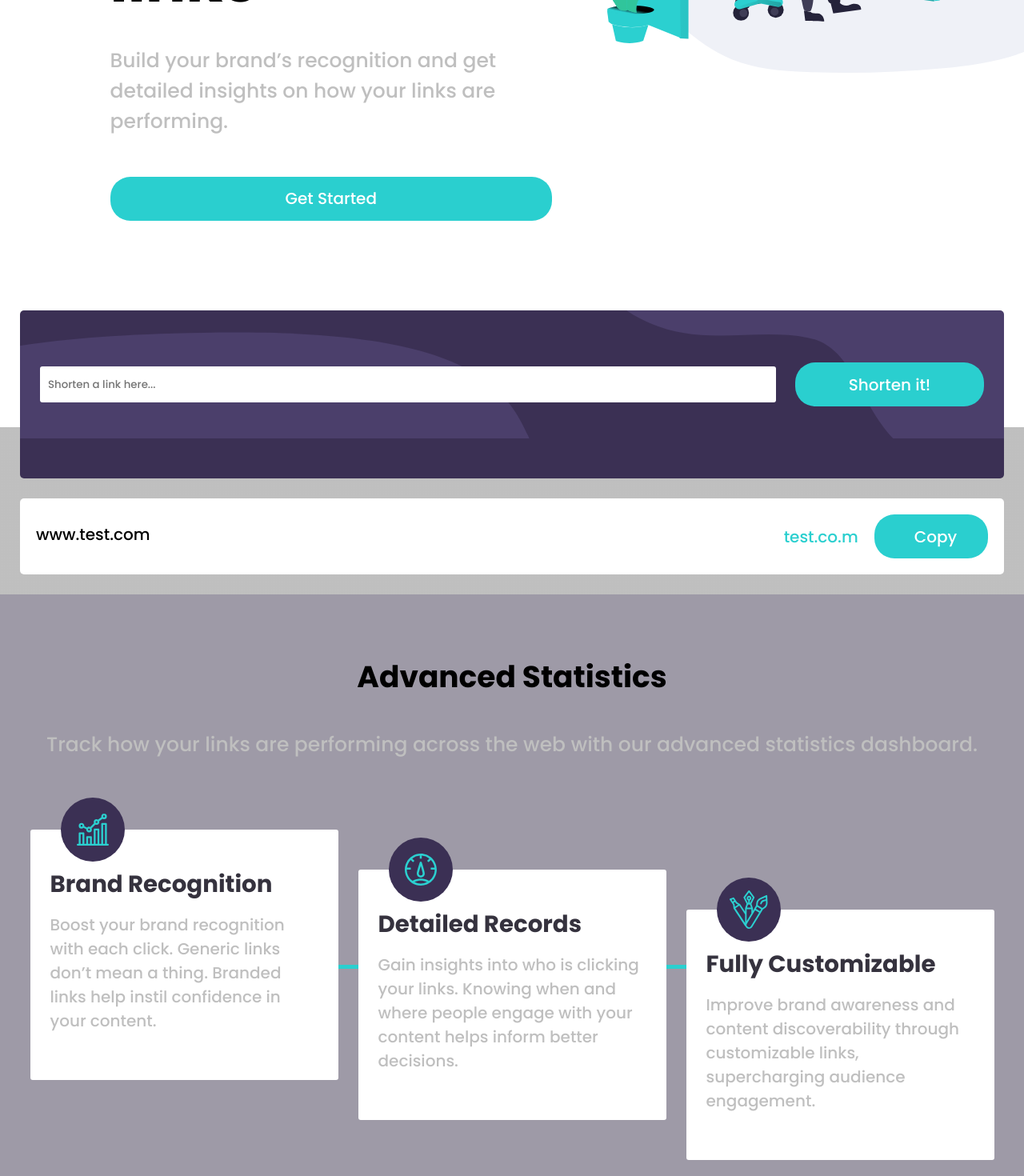
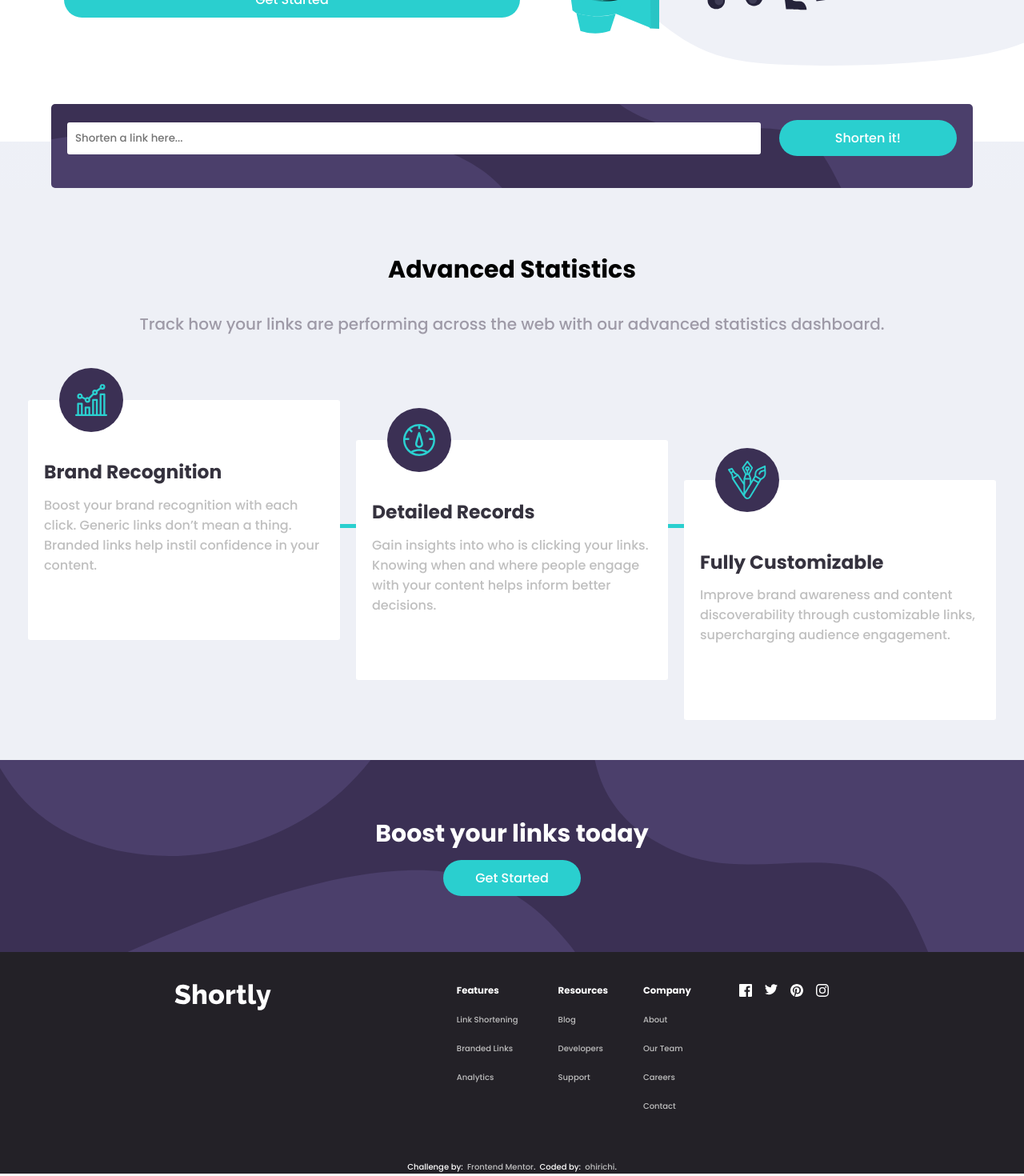
Before and after one commit to ohirichi/shortly, a Next.js app: page / in a window 1280 px wide. Shown: the part 600-2070 px from the top of the page at 80% size. Built offline with nearby package versions, Linux system fonts and the light colour scheme.

Commit message:
added api call and save and read from local storage

```diff
--- a/components/Button.js
+++ b/components/Button.js
@@ -27,9 +27,6 @@ export default function Button(props){
                     text-align:center;
                 }
 
-                a:hover, button:hover{
-                    background:hsl(180, 59%, 75%);
-                }
 
                 button:focus {
                     outline:0;
@@ -39,10 +36,21 @@ export default function Button(props){
                 .clicked{
                     background:hsl(257, 27%, 26%);
                 }
+
+
                 a{
                     text-decoration:none;
                     color:white;
                 }
+
+                a:hover, button:hover{
+                    background:hsl(180, 59%, 75%);
+                }
+
+                a:hover.clicked, button:hover.clicked {
+                    background:hsl(257, 27%, 26%);
+                }
+
 
             `}
 
--- a/components/Card.js
+++ b/components/Card.js
@@ -59,7 +59,7 @@ export default function Card (props){
                 }
             }
 
-            @media only screen and (min-width:1000px){
+            @media only screen and (min-width:1200px){
                 .badge{
                     left: 10%;
                 }
--- a/components/Footer.js
+++ b/components/Footer.js
@@ -40,14 +40,43 @@ export default function Footer(props){
                 </div>
                 <div className="social">
                     <div className="social-container">
-                        <a href="#"><img src="/images/icon-facebook.svg" /></a>
-                        <a href="#"><img src="/images/icon-twitter.svg" /></a>
-                        <a href="#"><img src="/images/icon-pinterest.svg" /></a>
-                        <a href="#"><img src="/images/icon-instagram.svg" /></a>
+                        <a href="#">
+                            <svg xmlns="http://www.w3.org/2000/svg" width="24" height="24" viewBox="0 0 24 24">
+                                <path className="social-icon" fill="#FFF" d="M22.675 0H1.325C.593 0 0 .593 0 1.325v21.351C0 23.407.593 24 1.325 24H12.82v-9.294H9.692v-3.622h3.128V8.413c0-3.1 1.893-4.788 4.659-4.788 1.325 0 2.463.099 2.795.143v3.24l-1.918.001c-1.504 0-1.795.715-1.795 1.763v2.313h3.587l-.467 3.622h-3.12V24h6.116c.73 0 1.323-.593 1.323-1.325V1.325C24 .593 23.407 0 22.675 0z"/>
+                            </svg>
+                        </a>
+                        <a href="#">
+                            <svg xmlns="http://www.w3.org/2000/svg" width="24" height="20" viewBox="0 0 24 24">
+                                <path className="social-icon" fill="#FFF" d="M24 2.557a9.83 9.83 0 01-2.828.775A4.932 4.932 0 0023.337.608a9.864 9.864 0 01-3.127 1.195A4.916 4.916 0 0016.616.248c-3.179 0-5.515 2.966-4.797 6.045A13.978 13.978 0 011.671 1.149a4.93 4.93 0 001.523 6.574 4.903 4.903 0 01-2.229-.616c-.054 2.281 1.581 4.415 3.949 4.89a4.935 4.935 0 01-2.224.084 4.928 4.928 0 004.6 3.419A9.9 9.9 0 010 17.54a13.94 13.94 0 007.548 2.212c9.142 0 14.307-7.721 13.995-14.646A10.025 10.025 0 0024 2.557z"/>
+                            </svg>
+                        </a>
+                        <a href="#">
+                            <svg xmlns="http://www.w3.org/2000/svg" width="24" height="24" viewBox="0 0 24 24">
+                                <path className="social-icon" fill="#FFF" d="M12 0C5.373 0 0 5.372 0 12c0 5.084 3.163 9.426 7.627 11.174-.105-.949-.2-2.405.042-3.441.218-.937 1.407-5.965 1.407-5.965s-.359-.719-.359-1.782c0-1.668.967-2.914 2.171-2.914 1.023 0 1.518.769 1.518 1.69 0 1.029-.655 2.568-.994 3.995-.283 1.194.599 2.169 1.777 2.169 2.133 0 3.772-2.249 3.772-5.495 0-2.873-2.064-4.882-5.012-4.882-3.414 0-5.418 2.561-5.418 5.207 0 1.031.397 2.138.893 2.738a.36.36 0 01.083.345l-.333 1.36c-.053.22-.174.267-.402.161-1.499-.698-2.436-2.889-2.436-4.649 0-3.785 2.75-7.262 7.929-7.262 4.163 0 7.398 2.967 7.398 6.931 0 4.136-2.607 7.464-6.227 7.464-1.216 0-2.359-.631-2.75-1.378l-.748 2.853c-.271 1.043-1.002 2.35-1.492 3.146C9.57 23.812 10.763 24 12 24c6.627 0 12-5.373 12-12 0-6.628-5.373-12-12-12z"/>
+                            </svg>
+                        </a>
+                        <a href="#">
+                            <svg xmlns="http://www.w3.org/2000/svg" width="24" height="24" viewBox="0 0 24 24">
+                                <path className="social-icon" fill="#FFF" d="M12 2.163c3.204 0 3.584.012 4.85.07 3.252.148 4.771 1.691 4.919 4.919.058 1.265.069 1.645.069 4.849 0 3.205-.012 3.584-.069 4.849-.149 3.225-1.664 4.771-4.919 4.919-1.266.058-1.644.07-4.85.07-3.204 0-3.584-.012-4.849-.07-3.26-.149-4.771-1.699-4.919-4.92-.058-1.265-.07-1.644-.07-4.849 0-3.204.013-3.583.07-4.849.149-3.227 1.664-4.771 4.919-4.919 1.266-.057 1.645-.069 4.849-.069zM12 0C8.741 0 8.333.014 7.053.072 2.695.272.273 2.69.073 7.052.014 8.333 0 8.741 0 12c0 3.259.014 3.668.072 4.948.2 4.358 2.618 6.78 6.98 6.98C8.333 23.986 8.741 24 12 24c3.259 0 3.668-.014 4.948-.072 4.354-.2 6.782-2.618 6.979-6.98.059-1.28.073-1.689.073-4.948 0-3.259-.014-3.667-.072-4.947-.196-4.354-2.617-6.78-6.979-6.98C15.668.014 15.259 0 12 0zm0 5.838a6.162 6.162 0 100 12.324 6.162 6.162 0 000-12.324zM12 16a4 4 0 110-8 4 4 0 010 8zm6.406-11.845a1.44 1.44 0 100 2.881 1.44 1.44 0 000-2.881z"/>
+                            </svg>
+                        </a>
                     </div>
                 </div>
             </footer>
+            <div className="attribution">
+            Challenge by:&nbsp;  <a href="https://www.frontendmentor.io?ref=challenge" target="_blank">Frontend Mentor</a>.
+     &nbsp;Coded by:&nbsp;  <a href="https://github.com/ohirichi">ohirichi</a>.
+            </div>
             <style jsx>{`
+                .attribution {
+                    width:100vw;
+                    background-color: hsl(260, 8%, 14%);
+                    text-align:center;
+                    color:white;
+                    font-weight:500;
+                    font-size:.5rem;
+
+                }
                 footer{
                     max-width:100%;
                     background-color:hsl(260, 8%, 14%);
@@ -92,6 +121,9 @@ export default function Footer(props){
                 a:hover{
                     color:hsl(180, 59%, 75%);
                 }
+                img:hover{
+                    background-color:hsl(180, 59%, 75%);
+                }
 
                 .social-container{
                     display:flex;
@@ -99,10 +131,16 @@ export default function Footer(props){
                     justify-content:space-between;
                 }
 
-                .social img{
-                    margin: .8em;
+                .social svg{
+                    viewBox: 0 0 .8rem .8rem;
                     width: .8rem;
+                    height: .8rem;
                     max-width:24px;
+                    margin-right: .8rem;
+                }
+
+                svg:hover .social-icon{
+                    fill: hsl(180, 59%, 75%)
                 }
 
                 @media only screen and (min-width:650px){
--- a/components/Info.js
+++ b/components/Info.js
@@ -27,7 +27,7 @@ export default function Info(props){
             </div>
             <style jsx>{`
                 .container{
-                    background-color: hsl(257, 7%, 63%);
+                    background-color: hsl(225, 33%, 95%);
                     display:flex;
                     flex-direction:column;
                     justify-content:center;
@@ -73,7 +73,7 @@ export default function Info(props){
                     margin-bottom: 1em;
                 }
 
-                @media only screen and (min-width: 1000px){
+                @media only screen and (min-width: 1200px){
                     .card-container{
                         flex-direction: row;
                         padding-bottom: 3em;
--- a/components/LinkCard.js
+++ b/components/LinkCard.js
@@ -14,7 +14,7 @@ export default function LinkCard(props){
     return(
         <div>
             <div className="card">
-                <p className="initial">{initial}</p>
+                <p className="initial" title={initial}>{initial.substring(0,25)+"..."}</p>
                 <div>
                     <input className="result" ref={textEl} readOnly value={result}/>
                     <div className="button-container">
--- a/components/Navbar.js
+++ b/components/Navbar.js
@@ -41,6 +41,7 @@ export default function Navbar(props){
                     align-items:center;
                     position:relative;
                     padding-top:1em;
+                    padding: 1em;
 
                 }
                 .logo{
@@ -88,13 +89,22 @@ export default function Navbar(props){
                 }
 
                 ul li {
-                    margin: 1.5rem 1rem;
+                    margin: 2em .5em;
                 }
                 a {
                     color:white;
                     text-decoration:none;
                 }
-                @media only screen and (min-width: 650px){
+
+                a:hover{
+                    color: black;
+                }
+                @media only screen and (min-width: 700px){
+                    nav{
+                        padding: 2em;
+
+
+                    }
 
                     .burger {
                         display: none;
--- a/components/Shortener.js
+++ b/components/Shortener.js
@@ -4,27 +4,78 @@ import Button from "./Button"
 import LinkCard from "./LinkCard"
 
 export default function Shortener(props){
-    const [error, setError] = useState("")
-    const [link, setLink] = useState("")
+    const [state, setState] = useState({
+        error:"",
+        link:"",
+        previousResults:{}
+    })
+    useEffect(()=>{
+        let localStorage = window.localStorage;
+        let results = localStorage.getItem("pastLinks")
+        if(results){
+            let resultsObj = JSON.parse(results)
+            let len = Object.keys(resultsObj).length
+            if(len > 5){
+                let updatedResultObj = {};
+                let i = 0
+                for(let key in resultsObj){
+                    if(i > len - 5){
+                        updatedResultObj[key] = resultsObj[key]
+                    }
+                    i++
+                }
+                resultsObj = updatedResultObj;
+            }
+            setState({...state, previousResults: resultsObj})
+        }
 
+
+    },[])
+
+    const {error, link, previousResults} = state
     const handleChange = (e) =>{
         e.preventDefault()
-        setLink(e.target.value)
+        setState({...state, link:e.target.value})
     }
 
     const handleClick = function(e){
         e.preventDefault()
         if(!link.length){
-            setError("Please add a link")
+            setState({...state, error:"Please add a link"})
         }
         else{
-            console.log("clicked :D")
+            axios.post("https://rel.ink/api/links/",{
+                url:link
+            })
+            .then(res => (res.data))
+            .then(details => {
+                let result = "https://rel.ink/"
+                let {hashid, url} = details
+                result += hashid
+                let updatedResults={}
+                let len = Object.keys(state.previousResults).length
+                let i = 0
+                for(let key in state.previousResults){
+                    if(i > len - 5){
+                        updatedResults[key] = state.previousResults[key]
+                    }
+                    i++
+                }
+                updatedResults[url] = result
+                localStorage.setItem("pastLinks", JSON.stringify(updatedResults))
+                setState({...state, previousResults:updatedResults})
+            })
+            .catch(err =>{
+                setState({...state,link:"", error:"Please provide a valid url"})
+            })
         }
 
     }
 
+
     return(
         <div>
+            <div className="container">
                 <form>
                     <div className="input-container">
                         <input className={error.length && !link.length  ? "input-error": ""} onChange={handleChange} value={link} placeholder="Shorten a link here..." />
@@ -36,13 +87,29 @@ export default function Shortener(props){
                     </div>
 
                 </form>
-            <div className="link-holder">
-                <LinkCard initial="www.test.com" result="test.co.m" />
             </div>
+            <div className="links-container">
+                {Object.keys(previousResults).reverse().map( (key, index) =>
+                    (<div key={index} className="link-holder">
+                        <LinkCard initial={key} result={previousResults[key]} />
+                    </div>)
+                )}
+            </div>
+            <style jsx>{`
+            .container{
+                width:100%;
+                margin:0;
+                padding:0;
+                display:flex;
+                justify-content:center;
+                align-items:center;
+                background-image:linear-gradient(white 45%, hsl(225, 33%, 95%) 45%);
 
-            <style jsx>{`
+            }
              form {
-                 min-height:20vh;
+                 max-height:300px;
+                 box-sizing:border-box;
+                 min-width:90%;
                  border:none;
                  background: hsl(257, 27%, 26%) url("/images/bg-shorten-mobile.svg") no-repeat;
                  background-size:100% 20vh;
@@ -65,11 +132,11 @@ export default function Shortener(props){
              }
 
              .input-error{
-                 border: 1px solid red;
+                 border: 1px solid hsl(0, 87%, 67%);
              }
 
              .input-error::placeholder{
-                 color:red;
+                 color:hsl(0, 87%, 67%);
              }
              .hidden {
                  height:1rem;
@@ -78,13 +145,24 @@ export default function Shortener(props){
              }
 
              .error {
-                 color:red;
+                 color:hsl(0, 87%, 67%);
                  font-size:.8rem;
                  font-style:italic;
              }
 
+             .links-container{
+                background-color: hsl(225, 33%, 95%);
+                max-width:100%;
+                display:flex;
+                flex-direction:column;
+                justify-content:center;
+                align-items:center;
+                padding-bottom: 1em;
+             }
              .link-holder{
-                 margin-top: 1em;
+                 padding-top: 1em;
+                 min-width:90%;
+
              }
 
              @media only screen and (min-width:1000px){
--- a/pages/index.js
+++ b/pages/index.js
@@ -7,10 +7,7 @@ import Shortener from "../components/Shortener"
 
 
 export default function Home(){
-    const handleClick = e => {
-        e.preventDefault()
-        console.log("clicked")
-    }
+
     return(
         <div>
             <Head>
@@ -28,15 +25,8 @@ export default function Home(){
                     <Button text="Get Started" />
                 </div>
             </header>
-            <div className="shortener-container">
-                <Shortener />
-            </div>
-
+            <Shortener />
             <Info />
-
-
-            <section></section>
-            <section></section>
             <section className="boost">
                 <h2>Boost your links today</h2>
                 <Button text="Get Started" />
@@ -58,6 +48,8 @@ export default function Home(){
                     display:flex;
                     flex-direction:column;
                     overflow:hidden;
+                    align-items:center;
+                    justify-content:center;
                     margin-bottom:2em;
                 }
 
@@ -73,25 +65,22 @@ export default function Home(){
                 }
 
                 .headline {
+                    box-sizing:border-box;
                     max-width:90%;
                     display:flex;
                     flex-direction: column;
                     text-align:center;
                     padding:1.5em;
+                    padding-left:0;
                 }
 
                 p {
-                    color: hsl(0, 0%, 75%);
+                    color: hsl(257, 7%, 63%);
                 }
 
                 .headline p {
                     margin: 1em 0;
                     margin-bottom: 2em;
-                }
-
-                .shortener-container{
-                    padding: 1em;
-                    background-image:linear-gradient(white 45%, hsl(0, 0%, 75%) 45%);
                 }
 
                 .boost {
@@ -111,9 +100,10 @@ export default function Home(){
                     margin-bottom: .5rem;
                 }
 
-                @media only screen and (min-width:650px){
+                @media only screen and (min-width:700px){
                     header{
                         flex-direction:row;
+                        padding-left:4em;
 
                     }
                     h1 {
@@ -145,7 +135,7 @@ export default function Home(){
 
                 @media only screen and (min-width: 1200px){
                     html {
-                        font-size: 25px;
+                        font-size: 20px;
                     }
                     header{
                         padding-left:4em;
```
Lines whose indentation alone changed are shown as unchanged.
